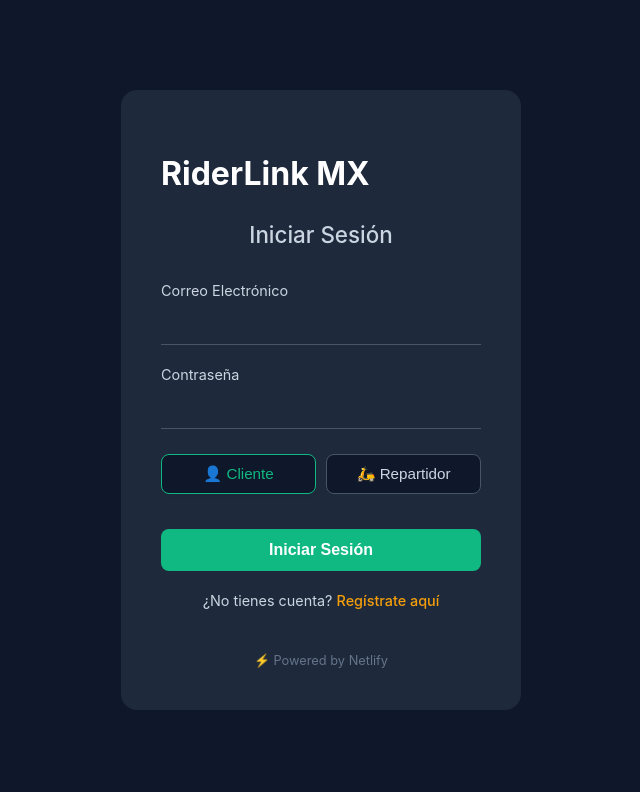
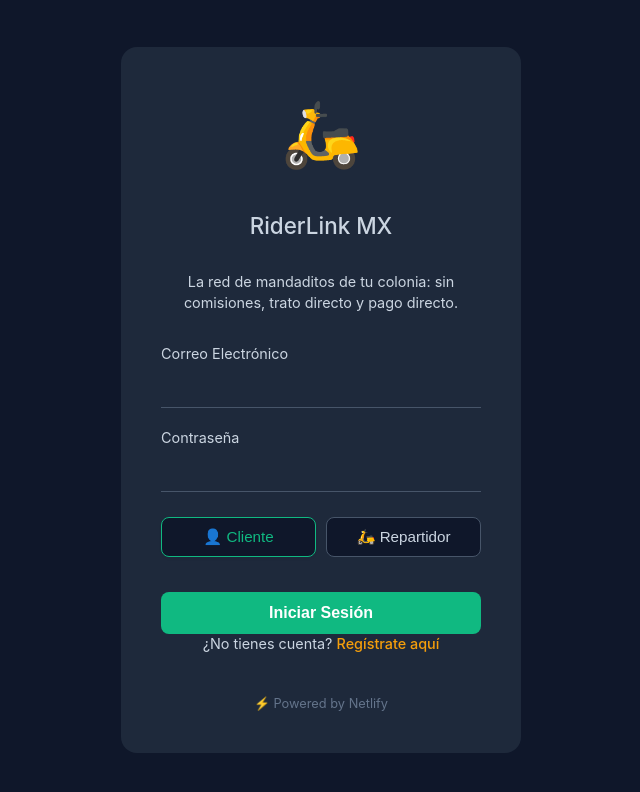
Before and after one commit to oeliud08/mandaditosApp, a React (Vite) app in the folder frontend-react/: page / in a window 1280 px wide. Shown: the top 792 px of the page, without its empty margins (319-959 px from the left). Built offline with nearby package versions, Linux system fonts and the light colour scheme.

Commit message:
changing desing

```diff
--- a/frontend-react/src/views/Login.css
+++ b/frontend-react/src/views/Login.css
@@ -10,7 +10,7 @@
   background: #0F172A;
   padding: 20px;
 }
-/*
+
 
 /* Login panel */
 .login-panel {
@@ -36,6 +36,21 @@
   margin: 0 0 30px;
   text-align: center;
   font-weight: 500;
+}
+
+.form-card h1{
+  font-size: 4rem;
+  color: #CBD5E1;
+  margin: 0 0 30px;
+  text-align: center;
+  font-weight: 500;
+}
+
+.form-card p{
+  font-size: 0.9rem;
+  color: #CBD5E1;
+  margin: 0 0 30px;
+  text-align: center;
 }
 
 /* Scoped so these don't clash with the dashboard modal's .input-group */
--- a/frontend-react/src/views/Login.jsx
+++ b/frontend-react/src/views/Login.jsx
@@ -30,8 +30,9 @@ export default function Login({ onLoginSuccess, onSwitchToRegister }) { // <-- A
     <div className="login-container">
       <div className="login-panel">
         <div className="form-card">
-          <h1 style={{ color: "#ffffff" }}>RiderLink MX</h1>
-          <h2>Iniciar Sesión</h2>
+          <h1>🛵</h1>
+          <h2>RiderLink MX</h2>
+          <p>La red de mandaditos de tu colonia: sin comisiones, trato directo y pago directo.</p>
           {error && <p className="error-message">{error}</p>}
 
           <form onSubmit={handleSubmit}>
```
